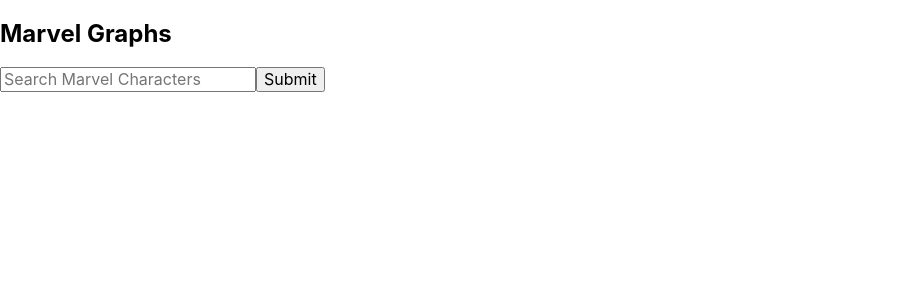
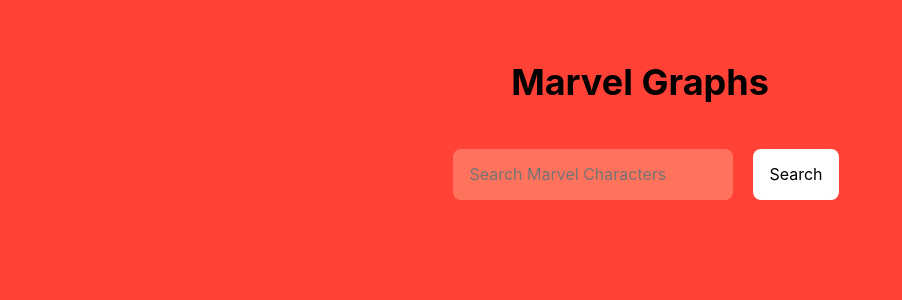
Before and after one commit to jeremy-tang03/marvel-search, a React (Create React App) app in the folder client/: page / in a window 1280 px wide. Shown: the top 300 px of the page, without its empty margins (0-902 px from the left). Built offline with nearby package versions, Linux system fonts and the light colour scheme.

Commit message:
Add styling to components

```diff
--- a/client/src/App.js
+++ b/client/src/App.js
@@ -3,7 +3,7 @@
 
 function App() {
   return (
-    <div>
+    <div className="tc bg-red ma0 pa4 min-vh-100">
       <MarvelSearch />
     </div>
   );
--- a/client/src/components/Card.js
+++ b/client/src/components/Card.js
@@ -3,8 +3,8 @@
 function Card({ id, name, thumbnail }) {
   const imageUrl = `${thumbnail.path}.${thumbnail.extension}`;
   return (
-    <div data-id={id}>
-      <img src={imageUrl} alt={`${name}`} width="200px" height="200px" />
+    <div className="tc bg-white dib br3 pa1 ma2 grow bw2 shadow-5" data-id={id}>
+      <img className="br3 dib"src={imageUrl} alt={`${name}`} width="200px" height="200px" />
       <p>{name}</p>
     </div>
   );
--- a/client/src/components/MarvelSearch.js
+++ b/client/src/components/MarvelSearch.js
@@ -86,16 +86,20 @@
   return (
     <section>
       <div>
-        <h2>Marvel Graphs</h2>
+        <h2 className="f2">Marvel Graphs</h2>
       </div>
       <div>
-        <form onSubmit={searchCharacters}>
+        <form onSubmit={searchCharacters} >
           <input
+          className="pa3 bb br3 grow b--none bg-light-red ma3"
             type="search"
             name="search"
             placeholder="Search Marvel Characters"
           />
-          <button type="submit">Submit</button>
+          <button type="submit"
+          className="pa3 bb br3 grow b--none bg-white ma1"
+          >Search
+          </button>
         </form>
       </div>
       {searchList()}
```
